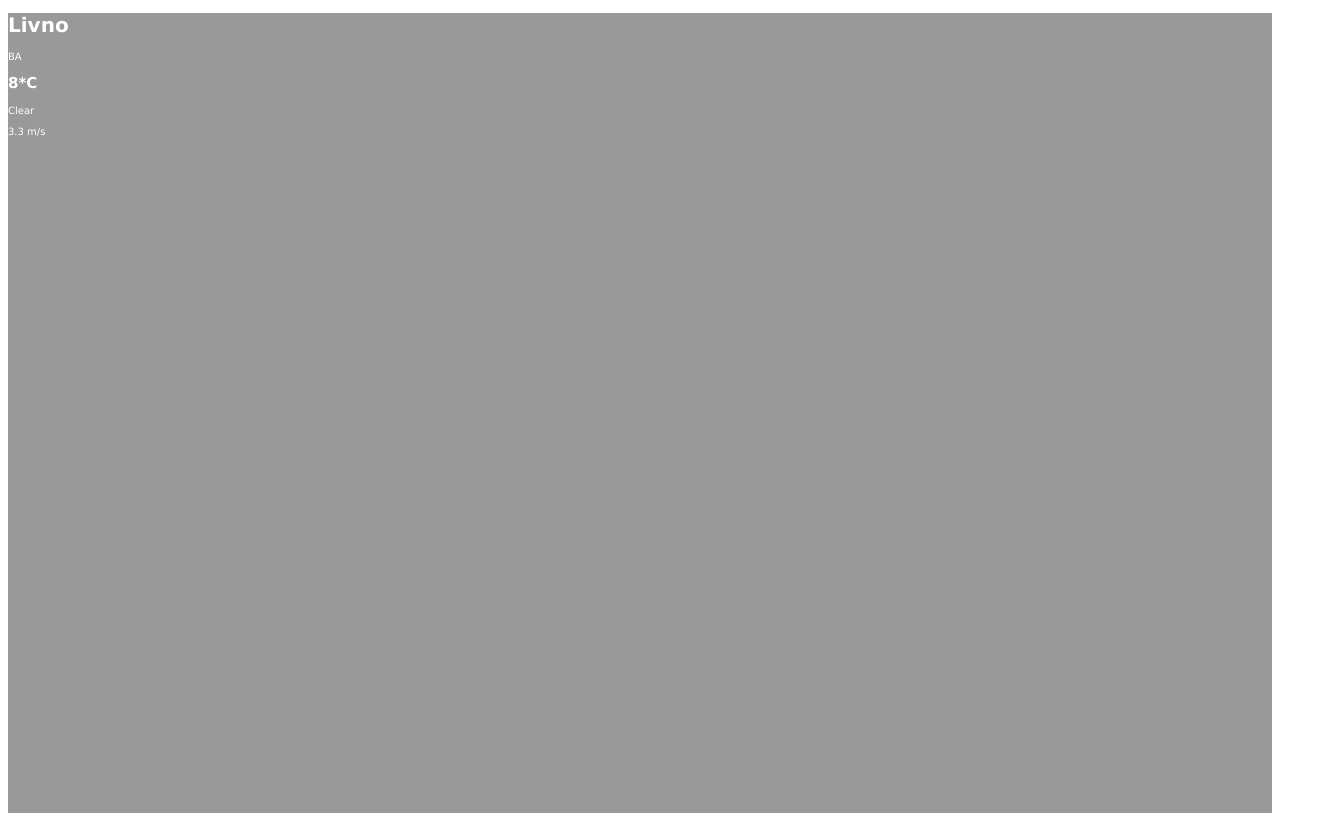
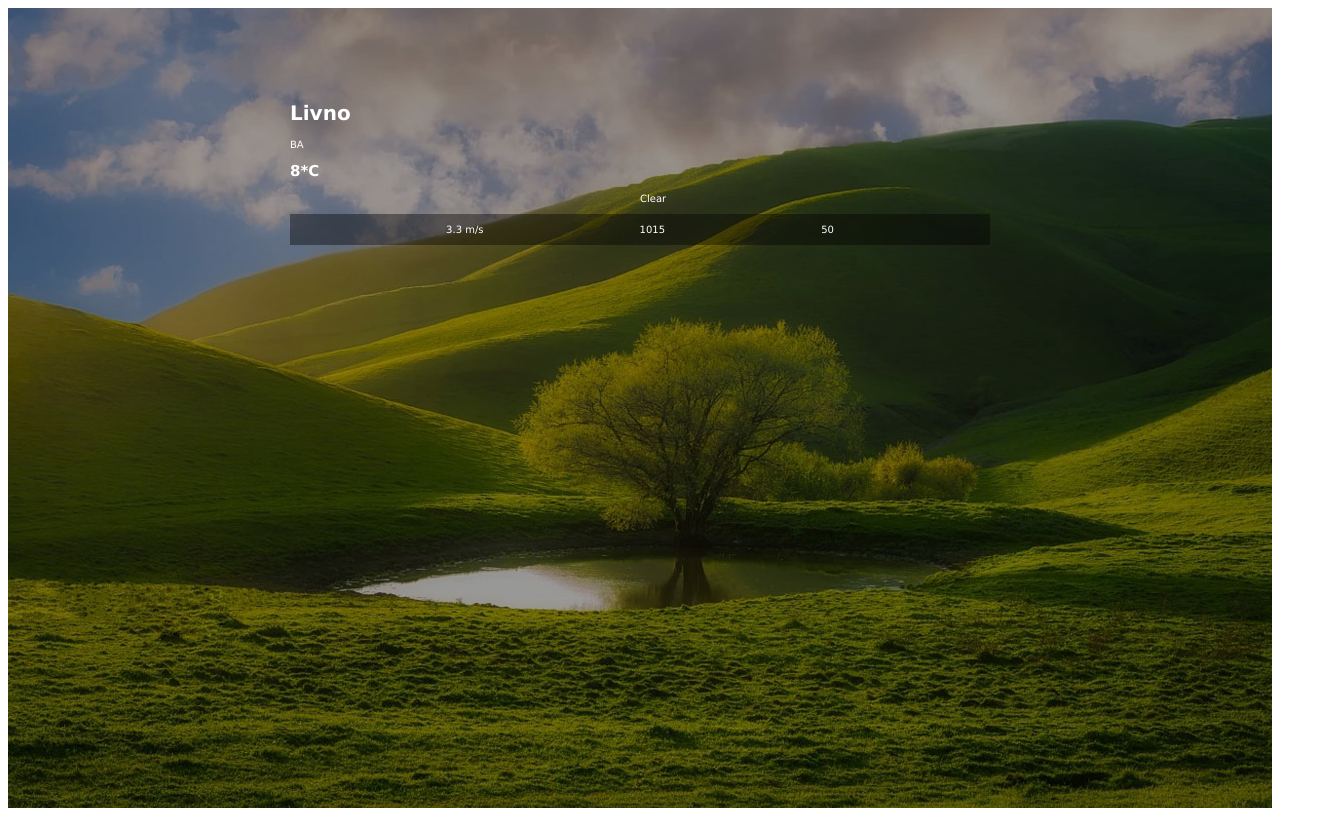
Before and after one commit to mariola97/react_app, a React (Create React App) app: page / in a window 1280 px wide. Shown: the whole page, 1340 px wide, since content can reach past the window. Built offline with nearby package versions, Linux system fonts and the light colour scheme.

Commit message:
edit (mia, marina)

```diff
--- a/src/App.js
+++ b/src/App.js
@@ -21,6 +21,12 @@ function App() {
           <div className="wind">
             <p>3.3 m/s</p>
           </div>
+          <div className="pressure">
+            <p>1015 </p>
+          </div>
+          <div className="degrees">
+            <p>50</p>
+          </div>
         </div>
       </div>
 
--- a/src/index.css
+++ b/src/index.css
@@ -16,4 +16,39 @@ h2{
     height:100vh;
     background-color:rgb(0,0,0,0.4);
     color:white;
+
 }
+.app:before{
+    content:'';
+    background:url(assets/image.jpg) center no-repeat;
+    position:absolute;
+    width:100%;
+    height:100%;
+    top:0;
+    left:0;
+    z-index:-1;
+}
+.container{
+    max-width:700px;
+    max-height:700px;
+    margin:auto;
+    position:relative;
+    justify-content:space-between;
+    top:10%;
+    display:flex;
+    flex-direction: column;
+}
+.Heder{
+    width:100%;
+    margin:1rem auto;
+}
+.desc{
+    position:relative;
+    right:-50%;
+}
+.bottom{
+    justify-content: space-evenly;
+    background-color: rgb(0,0,0,0.4);
+    display: flex;
+    width: 100%;
+}
```
Also changed, not shown: src/assets/image.jpg (added).
